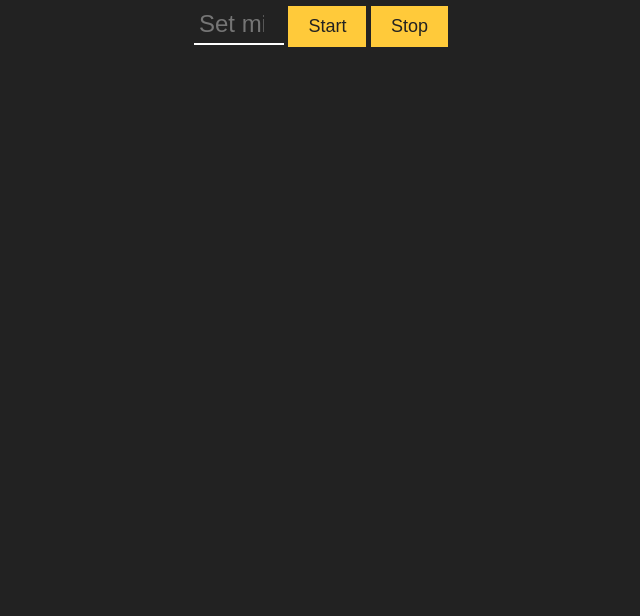
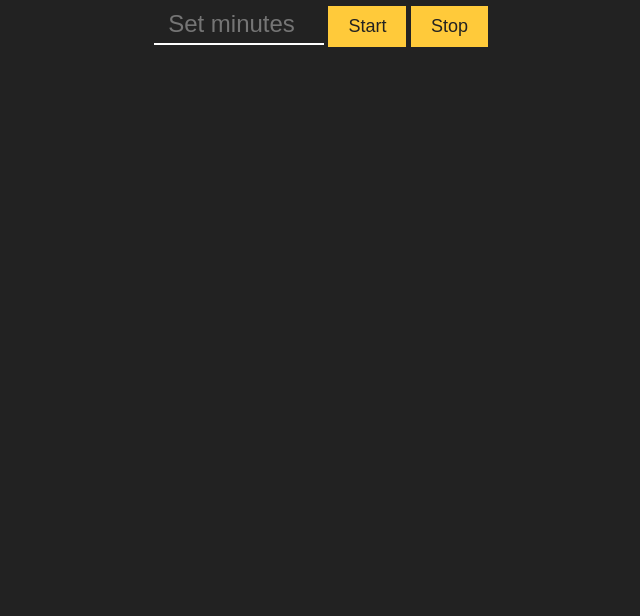
Before and after one commit to pranavsmoghe/countdown-timer, a plain HTML site: page index.html in a window 1280 px wide. Shown: the part 184-800 px from the top of the page, without its empty margins (319-959 px from the left). Drawn offline with Linux system fonts and the light colour scheme.

Commit message:
fixed placeholder text too small problem

```diff
--- a/styles.css
+++ b/styles.css
@@ -18,7 +18,7 @@ body {
     font-size: 24px;
     padding: 5px;
     text-align: center;
-    width: 80px;
+    width: 160px; /* Adjusted width to accommodate the placeholder */
     border: none;
     background-color: transparent;
     color: #fff;
```
